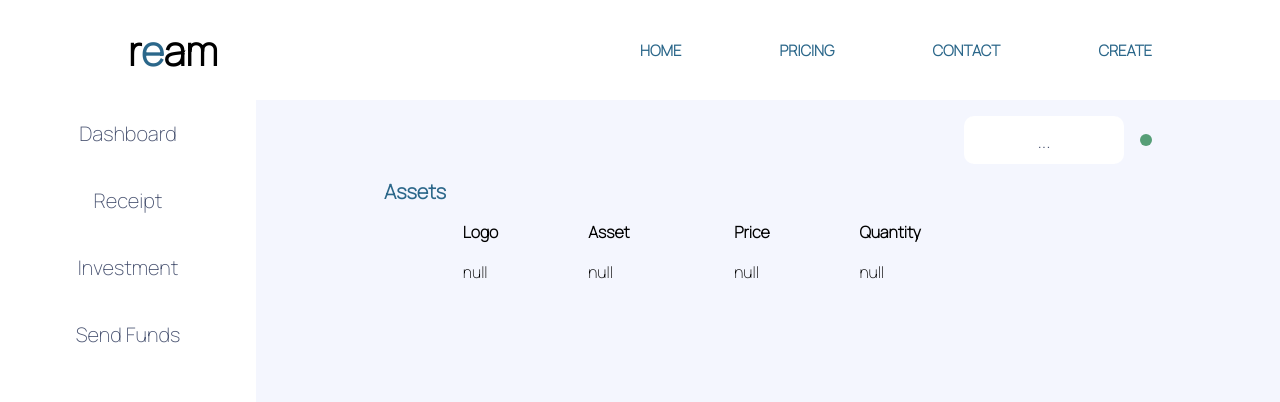
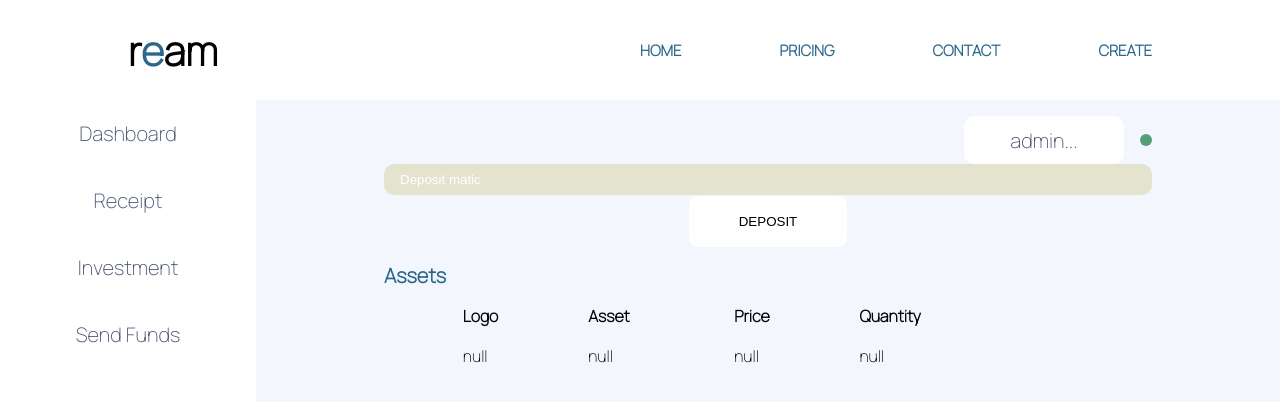
Before and after one commit to AyDeveloper/Ream, a React (Create React App) app in the folder ream-frontend/: page /create in a window 1280 px wide. Shown: the top 402 px of the page. Built offline with nearby package versions, Linux system fonts and the light colour scheme.

Commit message:
event management

```diff
--- a/ream-frontend/src/App.js
+++ b/ream-frontend/src/App.js
@@ -63,17 +63,28 @@ function App() {
     }
  }
 
- const getEvents = async() =>{
+ const getSendEvents = async() =>{
   try {
       if (window.ethereum) {
         const provider = new ethers.providers.JsonRpcProvider(process.env.REACT_APP_RPC_URL);
-        const signer = provider.getSigner();
-        const ream = new ethers.Contract(contract,reamAbi,signer)
+        const ream = new ethers.Contract(contract,reamAbi,provider)
         const sendEvent = await ream.queryFilter("Send");
-        console.log(sendEvent);
-        setSendEvent({
-          sendEvent
-        })
+        console.log("sendEvent",await sendEvent);
+      } else {
+
+      }
+  } catch (error) {
+      console.log(error);
+  }
+}
+
+ const getReceiveEvents = async() =>{
+  try {
+      if (window.ethereum) {
+        const provider = new ethers.providers.JsonRpcProvider(process.env.REACT_APP_RPC_URL);
+        const ream = new ethers.Contract(contract,reamAbi,provider)
+        const receiveEvent = await ream.queryFilter("Receive");
+        console.log("receiveEvent",receiveEvent);
       } else {
 
       }
@@ -96,6 +107,8 @@ function App() {
         />} />
         <Route path='/receipt' element={<Receipt
             contract={contract}
+            getSendEvents={getSendEvents}
+            getReceiveEvents={getReceiveEvents}
         />} />
         <Route path='/investment' element={<Investment/>} />
         <Route path='/sendfund' element={<Sendfund
--- a/ream-frontend/src/components/contractInteraction/contractInteraction.js
+++ b/ream-frontend/src/components/contractInteraction/contractInteraction.js
@@ -1,8 +1,41 @@
 import React, { useEffect, useState, createContext } from 'react'
 import { addressShortner } from '../../utils/helper'
 import Styles from './contractInteraction.module.css'
+import { ethers } from 'ethers'
+import { reamAbi } from '../../utils/reamabi'
 
 const ContractInteraction = ({adminAddress,contract,displayContract,createReamTreasury}) => {
+    const CA = contract
+    const[depositValue,setDepositValue] = useState();
+
+    const deposit = async(e) =>{
+        e.preventDefault();
+        try {
+            if (window.ethereum) {
+              const provider = new ethers.providers.Web3Provider(window.ethereum);
+              const signer = provider.getSigner();
+              const ream = new ethers.Contract(CA,reamAbi,signer);
+              const sendEvent = await ream.deposit();
+              console.log(sendEvent);
+            } else {
+
+            }
+        } catch (error) {
+            console.log(error);
+        }
+      }
+
+    const handleDeposit = ({target}) =>{
+        switch (target.id) {
+            case 'deposit':
+                setDepositValue(target.value)
+                break;
+
+            default:
+                break;
+        }
+    }
+
 
  useEffect(()=>{
     createReamTreasury()
@@ -12,13 +45,20 @@ const ContractInteraction = ({adminAddress,contract,displayContract,createReamTr
     <div className={Styles.container}>
         <div className={Styles.adminContainer}>
             <div className={Styles.admin}>
+                <p>Admin</p>
                 <p>{addressShortner(adminAddress,true)}</p>
             </div>
             <div className={Styles.status}>
             </div>
         </div>
         <div className={displayContract?Styles.display:Styles.nodisplay}>
-            <p>new dao contract:{contract}</p>
+            <p>dao address:{contract}</p>
+        </div>
+        <div>
+            <form onSubmit={deposit}>
+                <input type="text" placeholder='Deposit matic' id='deposit' onChange={handleDeposit}/>
+                <button>Deposit</button>
+            </form>
         </div>
         <h2 style={{textAlign:"left"}}>Assets</h2>
         <div className={Styles.table}>
--- a/ream-frontend/src/components/receiptEvent/receiptEvent.js
+++ b/ream-frontend/src/components/receiptEvent/receiptEvent.js
@@ -1,9 +1,12 @@
-import React,{useContext} from 'react'
+import React,{useContext, useEffect} from 'react'
 
-import { Contract, ethers } from 'ethers'
 
-const ReceiptEvent = ({contract}) => {
+const ReceiptEvent = ({contract, getSendEvents,getReceiveEvents}) => {
  const CA = contract
+
+ useEffect(()=>{
+    getReceiveEvents()
+ },[])
 
   return (
     <div>
--- a/ream-frontend/src/pages/receipt/receipt.js
+++ b/ream-frontend/src/pages/receipt/receipt.js
@@ -4,7 +4,7 @@ import Header from './../../components/header/header'
 import Styles from './receipt.module.css'
 import ReceiptEvent from '../../components/receiptEvent/receiptEvent'
 
-const Receipt = ({contract}) => {
+const Receipt = ({contract,getSendEvents,getReceiveEvents}) => {
   return (
     <div>
         <Header/>
@@ -12,6 +12,8 @@ const Receipt = ({contract}) => {
             <Sidebar/>
             <ReceiptEvent
             contract={contract}
+            getSendEvents={getSendEvents}
+            getReceiveEvents={getReceiveEvents}
             />
         </div>
     </div>
```
